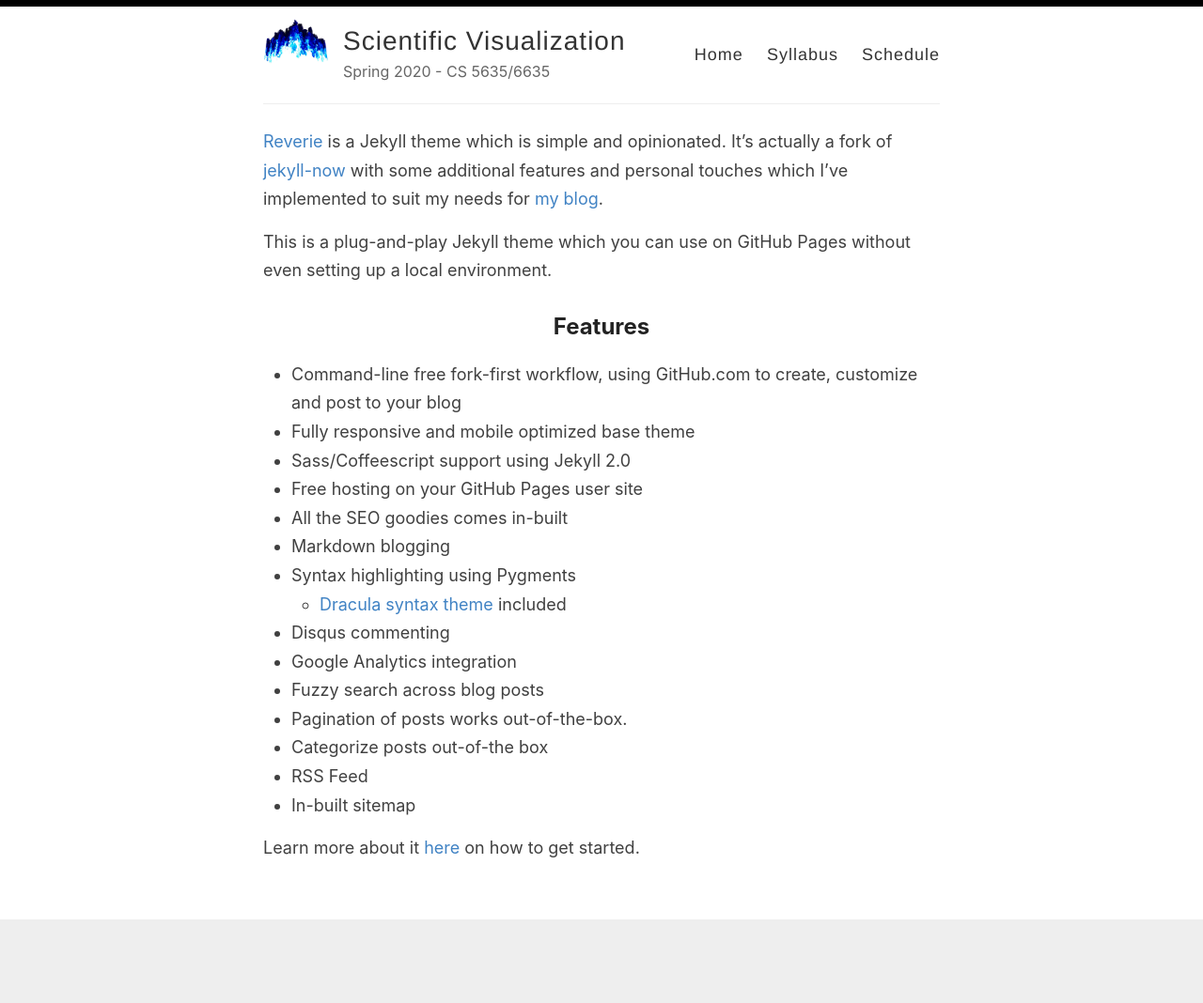
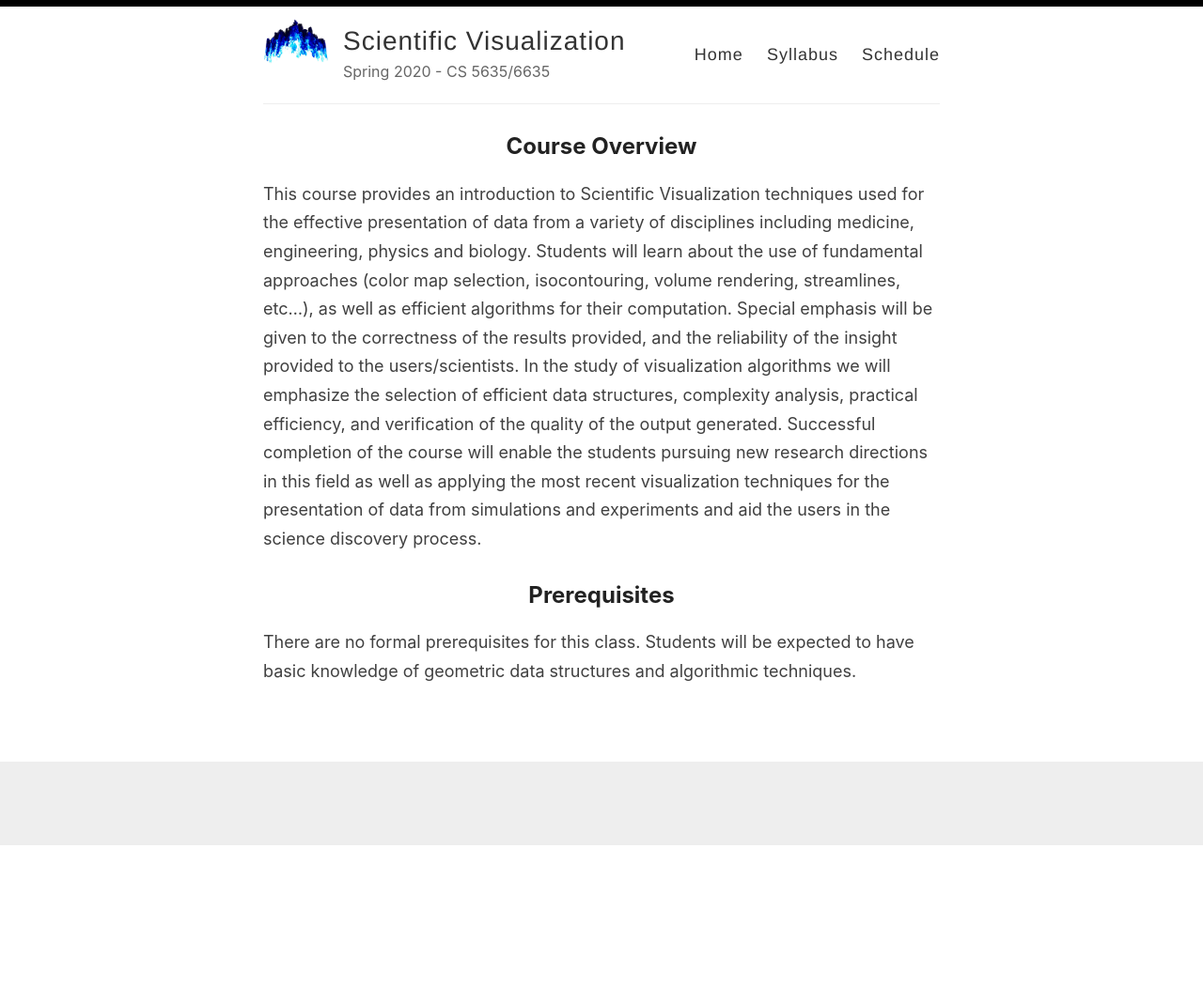
Before and after one commit to ComputingElevatedLab/sciviscourse, a Jekyll site: the page built from index.md, in a window 1280 px wide. Shown: the whole page at 94% size. Built offline with Jekyll 4.4.1, drawn with Linux system fonts in a browser that asks for light colours; after the commit the page ends 900 px from its top, so only the background shows below that.

Commit message:
Update index.md

```diff
--- a/index.md
+++ b/index.md
@@ -4,26 +4,11 @@ title: Home
 permalink: /
 ---
 
-[Reverie](https://github.com/amitmerchant1990/reverie) is a Jekyll theme which is simple and opinionated. It's actually a fork of [jekyll-now](https://github.com/barryclark/jekyll-now) with some additional features and personal touches which I've implemented to suit my needs for [my blog](https://www.amitmerchant.com).
+## Course Overview
 
-This is a plug-and-play Jekyll theme which you can use on GitHub Pages without even setting up a local environment.
+This course provides an introduction to Scientific Visualization techniques used for the effective presentation of data from a variety of disciplines including medicine, engineering, physics and biology. Students will learn about the use of fundamental approaches (color map selection, isocontouring, volume rendering, streamlines, etc…), as well as efficient algorithms for their computation. Special emphasis will be given to the correctness of the results provided, and the reliability of the insight provided to the users/scientists. In the study of visualization algorithms we will emphasize the selection of efficient data structures, complexity analysis, practical efficiency, and verification of the quality of the output generated. Successful completion of the course will enable the students pursuing new research directions in this field as well as applying the most recent visualization techniques for the presentation of data from simulations and experiments and aid the users in the science discovery process.
 
-## Features
 
-- Command-line free fork-first workflow, using GitHub.com to create, customize and post to your blog
-- Fully responsive and mobile optimized base theme
-- Sass/Coffeescript support using Jekyll 2.0
-- Free hosting on your GitHub Pages user site
-- All the SEO goodies comes in-built
-- Markdown blogging
-- Syntax highlighting using Pygments
-    - [Dracula syntax theme](https://draculatheme.com/) included
-- Disqus commenting
-- Google Analytics integration
-- Fuzzy search across blog posts
-- Pagination of posts works out-of-the-box.
-- Categorize posts out-of-the box
-- RSS Feed
-- In-built sitemap
+## Prerequisites
 
-Learn more about it [here](https://github.com/amitmerchant1990/reverie) on how to get started.
+There are no formal prerequisites for this class. Students will be expected to have basic knowledge of geometric data structures and algorithmic techniques.
```
